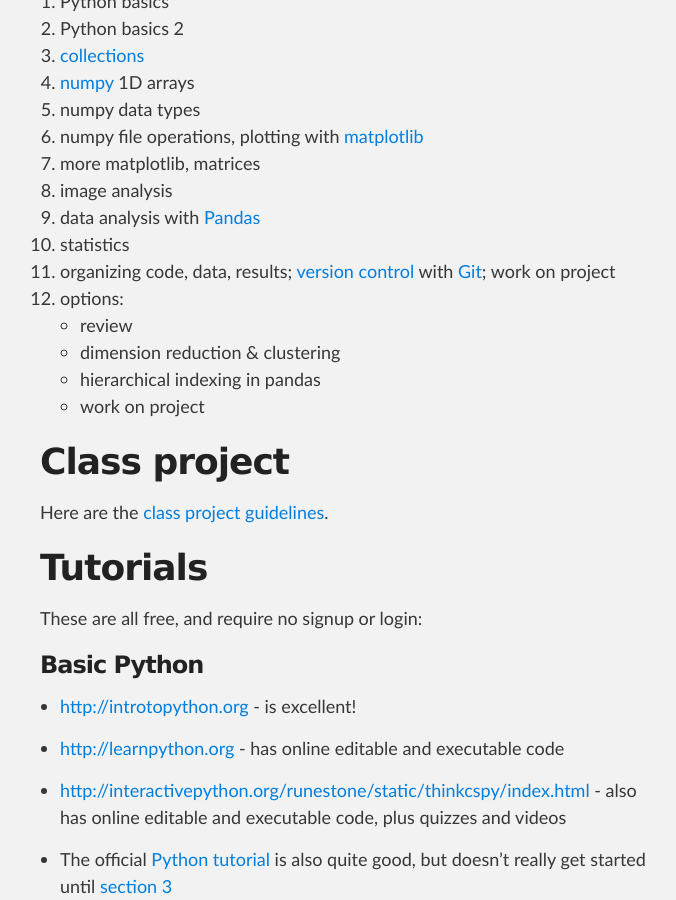
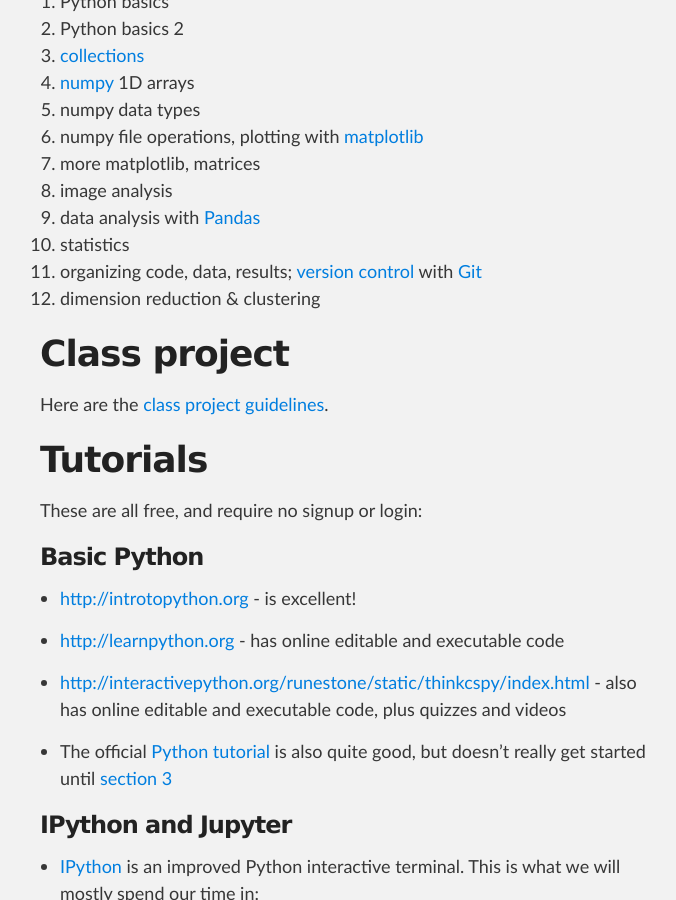
Before and after one commit to SciPyCourse2022/scipycourse2022.github.io, a Jekyll site: the page built from index.md, in a window 1280 px wide and 900 px high, scrolled down 943 px. Shown: the whole window, without its empty margins (290-966 px from the left). Built offline with Jekyll 4.4.1, drawn with Linux system fonts in a browser that asks for light colours.

Commit message:
Update outline

```diff
--- a/index.md
+++ b/index.md
@@ -42,12 +42,8 @@ This is course no. 19265 in the [official course listing](https://lsf.verwaltung
 10. statistics
 11. organizing code, data, results; [version
 control](https://git-scm.com/book/en/v2/Getting-Started-About-Version-Control) with
-[Git](https://git-scm.com/); work on project
-12. options:
-    - review
-    - dimension reduction & clustering
-    - hierarchical indexing in pandas
-    - work on project
+[Git](https://git-scm.com/)
+12. dimension reduction & clustering
 
 # Class project
 
```
